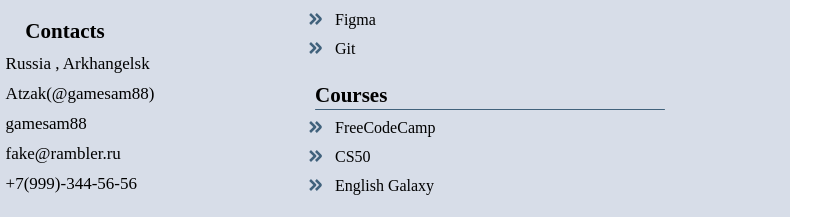
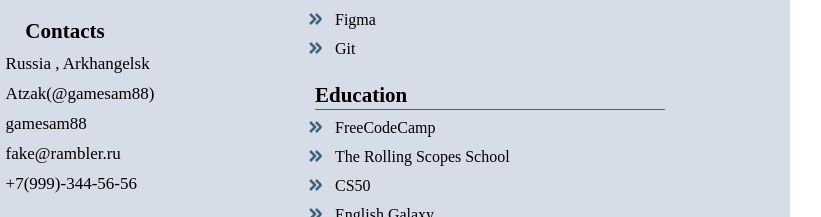
Before and after one commit to gamesam88/rsschool-cv, a plain HTML site: page index.html in a window 1280 px wide. Shown: the part 357-574 px from the top of the page, 300-1121 px from the left. Drawn offline with Linux system fonts and the light colour scheme.

Commit message:
fix: fix title Education

```diff
--- a/index.html
+++ b/index.html
@@ -87,9 +87,10 @@
                         </div>
                     </section>
                     <section class="rigth-section">
-                        <h2 class="section-name">Courses</h2>
+                        <h2 class="section-name">Education</h2>
                         <ul>
                             <li class="rigth-li">FreeCodeCamp</li>
+                            <li class="rigth-li">The Rolling Scopes School</li>
                             <li class="rigth-li">CS50</li>
                             <li class="rigth-li">English Galaxy</li>
                         </ul>
```
Also changed, not shown: 1 other file.
